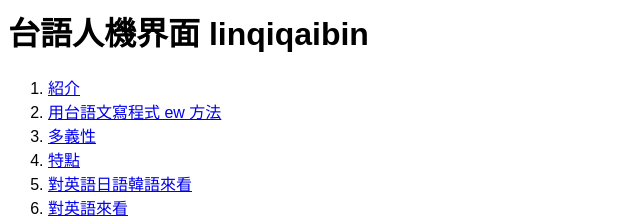
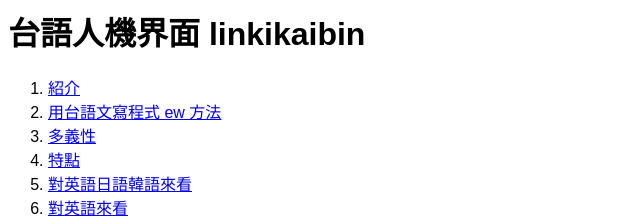
Before and after one commit to taipalogy/linkikaibin, a plain HTML site: page index.html in a window 1280 px wide. Shown: the top 221 px of the page, 0-640 px from the left. Drawn offline with Linux system fonts and the light colour scheme.

Commit message:
edit 2 files

```diff
--- a/index.html
+++ b/index.html
@@ -10,7 +10,7 @@
 </style>
 </head>
 <body>
-<h1>台語人機界面 linqiqaibin</h1>
+<h1>台語人機界面 linkikaibin</h1>
 <ol>
   <li><a href="introduction">紹介</a></li>
   <li><a href="programming">用台語文寫程式 ew 方法</a></li>
```
Also changed, not shown: 1 other file.
